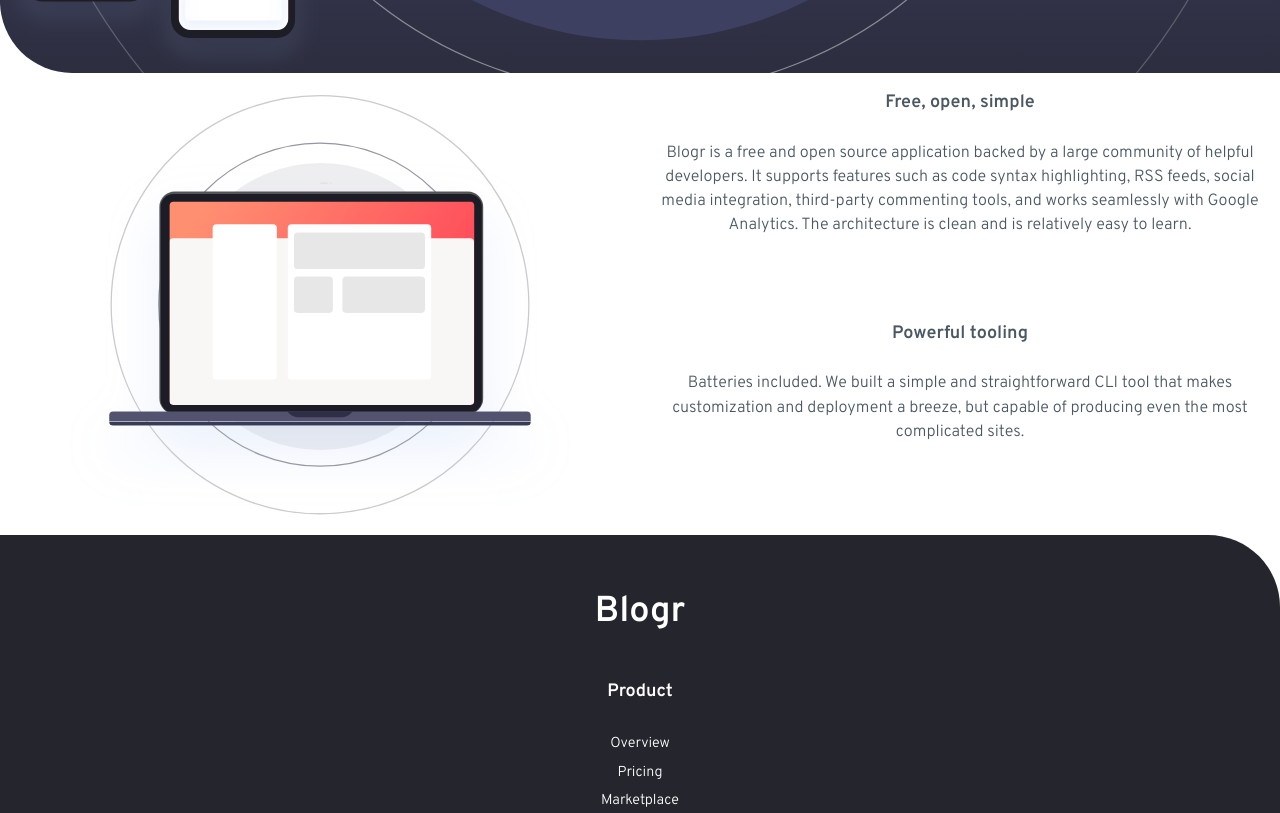
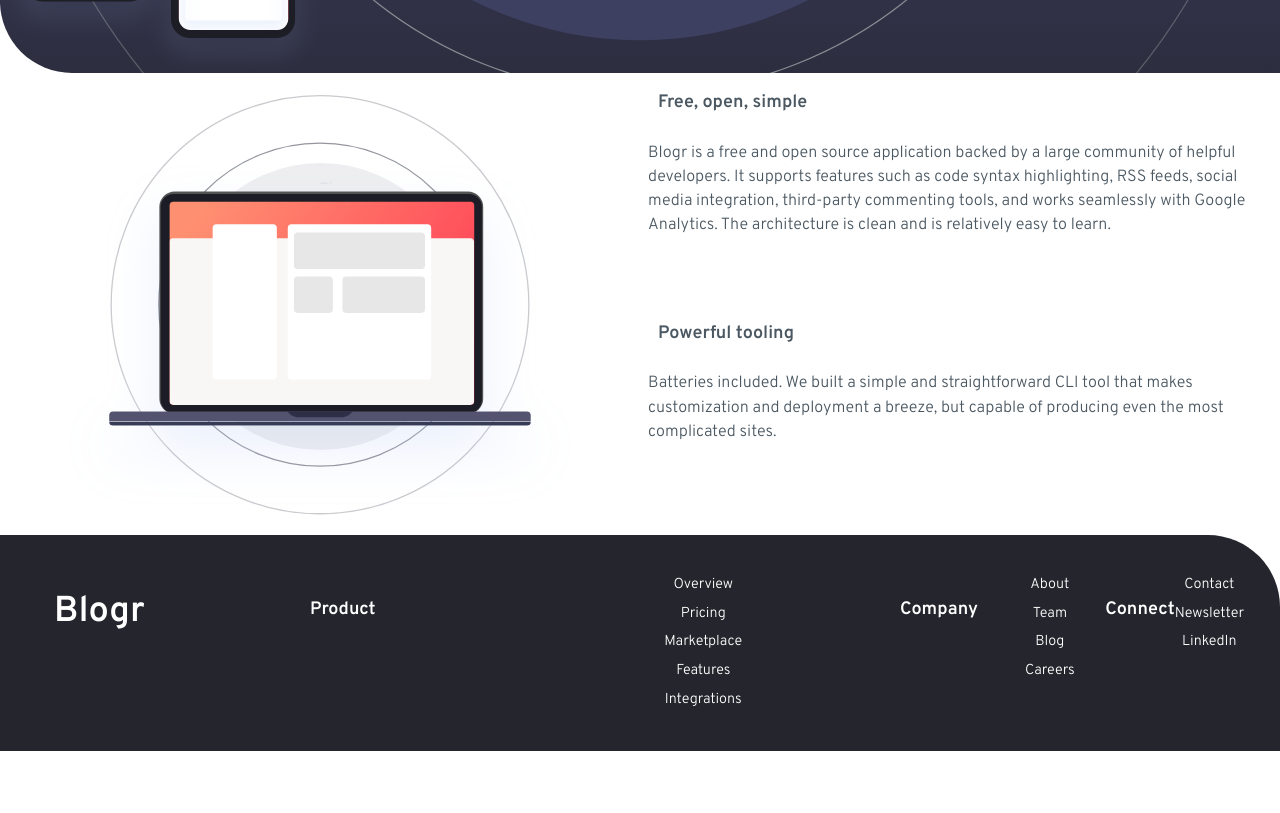
Before and after one commit to kebin20/blogr-landing-page, a website with bundled scripts: page index.html in a window 1280 px wide. Shown: the part 1520-2333 px from the top of the page. After the commit the page ends 2271 px from the top, so only its background shows below. Built offline with nearby package versions, Linux system fonts and the light colour scheme.

Commit message:
1 file modified

```diff
--- a/style.css
+++ b/style.css
@@ -563,7 +563,7 @@
     background-position: 25% 75%;
     background-size: cover;
   }
-  s .phone__h2 {
+  .phone__h2 {
     text-align: left;
   }
 
@@ -580,4 +580,24 @@
   .laptop__picture {
     grid-row: 1/3;
   }
+
+  .laptop__content-container {
+    text-align: left;
+  }
+  .laptop__h3 {
+    padding: 1em;
+  }
+  .laptop__p {
+    padding: 1em;
+  }
+
+  footer {
+    flex-direction: row;
+    align-items: flex-start;
+  }
+
+  .footer__container {
+    display: grid;
+    grid-template-columns: repeat(3,1fr);
+  }
 }
```
